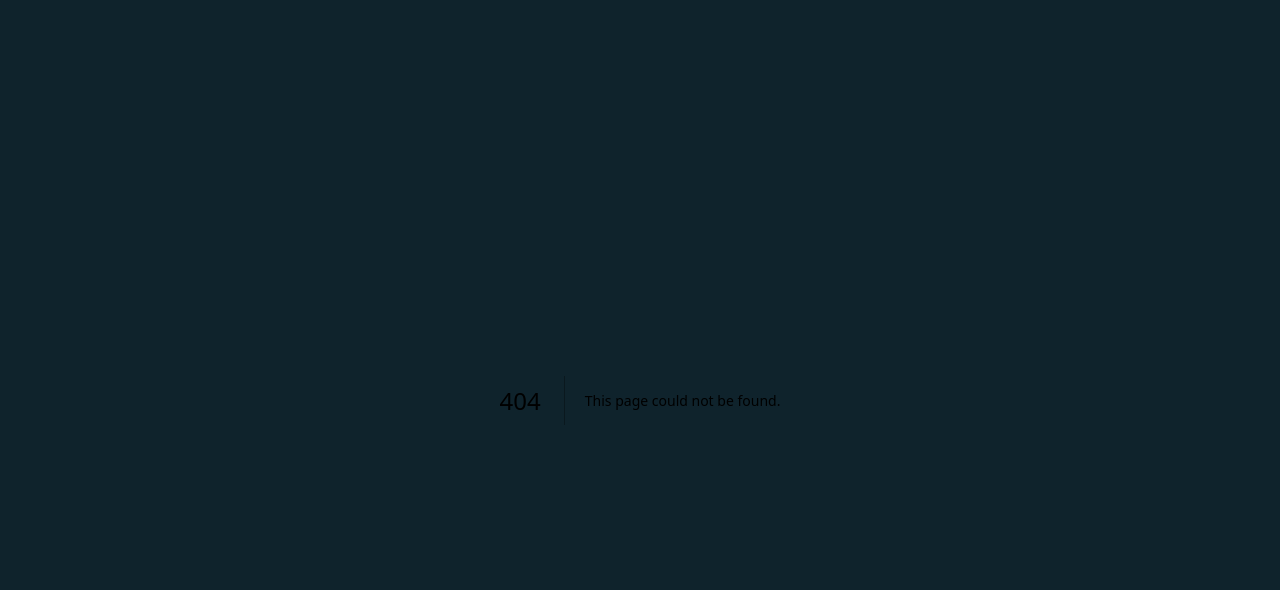
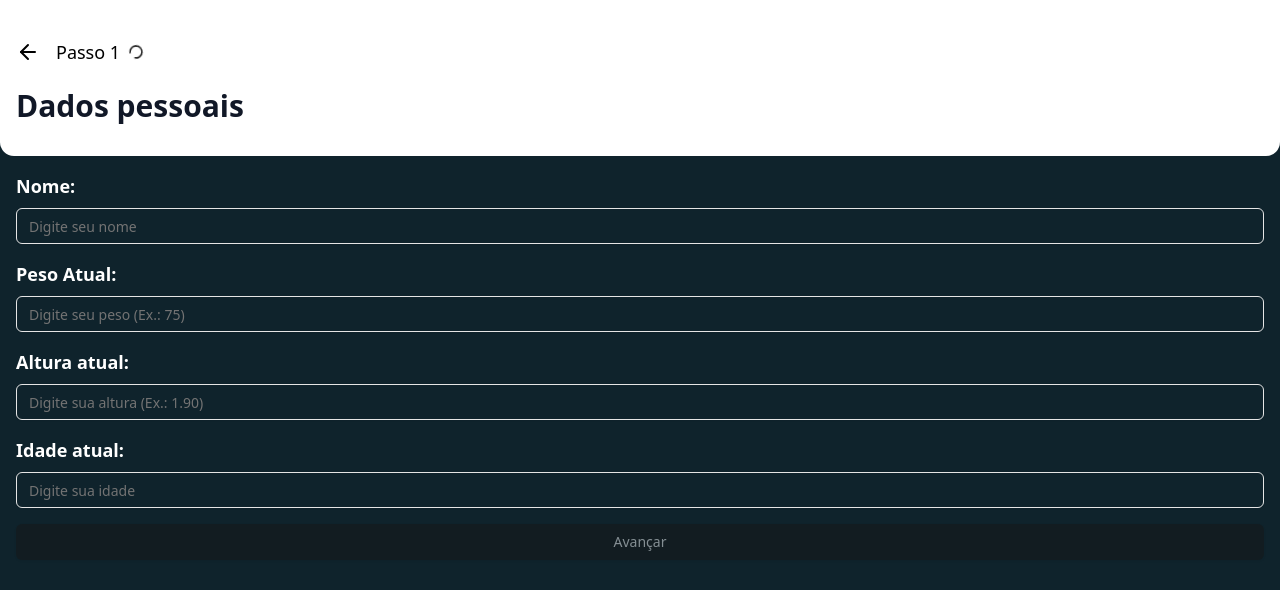
Before and after one commit to guilhermehub12/dietaai, a Next.js app in the folder frontend/: page /step in a window 1280 px wide. Before the commit this address had no page. Shown: the top 590 px of the page. Built offline with nearby package versions, Linux system fonts and the light colour scheme.

Commit message:
feat(step): add personal data form (react-hook-form) with zod validation

```diff
--- /dev/null
+++ b/frontend/src/app/step/page.tsx
@@ -0,0 +1,110 @@
+'use client'
+
+import { Header } from "@/components/header"
+import { Input } from "@/components/input"
+import { Button } from "@/components/ui/button"
+
+import { useDataStore } from "@/store/data"
+import { zodResolver } from "@hookform/resolvers/zod"
+import { useRouter } from "next/navigation"
+import { useForm } from "react-hook-form"
+import { z } from "zod"
+
+// Zod schema for form validation
+const schema = z.object({
+    name: z.string().min(1, { message: "O nome é obrigatório" }),
+    weight: z.string().min(1, { message: "O peso é obrigatório" }),
+    age: z.string().min(1, { message: "A idade é obrigatória" }),
+    height: z.string().min(1, { message: "A altura é obrigatória" }),
+})
+
+// Type inference from Zod Schema
+type FormData = z.infer<typeof schema>
+
+export default function Step() {
+    const router = useRouter()
+    const setPageOne = useDataStore(state => state.setPageOne)
+
+    const {
+        control,
+        handleSubmit,
+        formState: { errors, isValid }
+    } = useForm<FormData>({
+        resolver: zodResolver(schema)
+    })
+
+    function handleCreate(data: FormData) {
+        console.log("Passando Dados da Página 1")
+
+        setPageOne({
+            name: data.name,
+            weight: data.weight,
+            age: data.age,
+            height: data.height,
+        })
+
+        router.push('/create')
+    }
+
+    return (
+        <div className="flex flex-col flex-1 bg-background">
+            <Header step="Passo 1" title="Dados pessoais" />
+
+            <div className="px-4 flex-1">
+                <div className="space-y-4">
+                    <div className="space-y-2">
+                        <label className="text-lg font-bold text-white">Nome:</label>
+                        <Input
+                            name="name"
+                            control={control}
+                            placeholder="Digite seu nome"
+                            error={errors.name?.message}
+                            type="text"
+                        />
+                    </div>
+
+                    <div className="space-y-2">
+                        <label className="text-lg font-bold text-white">Peso Atual:</label>
+                        <Input
+                            name="weight"
+                            control={control}
+                            placeholder="Digite seu peso (Ex.: 75)"
+                            error={errors.weight?.message}
+                            type="number"
+                        />
+                    </div>
+
+                    <div className="space-y-2">
+                        <label className="text-lg font-bold text-white">Altura atual:</label>
+                        <Input
+                            name="height"
+                            control={control}
+                            placeholder="Digite sua altura (Ex.: 1.90)"
+                            error={errors.height?.message}
+                            type="number"
+                        />
+                    </div>
+
+                    <div className="space-y-2">
+                        <label className="text-lg font-bold text-white">Idade atual:</label>
+                        <Input
+                            name="age"
+                            control={control}
+                            placeholder="Digite sua idade"
+                            error={errors.age?.message}
+                            type="number"
+                        />
+                    </div>
+
+                    <Button
+                        onClick={handleSubmit(handleCreate)}
+                        className="w-full mt-4"
+                        disabled={!isValid}
+                    >
+                        Avançar
+                    </Button>
+                </div>
+            </div>
+        </div>
+    )
+}
```
